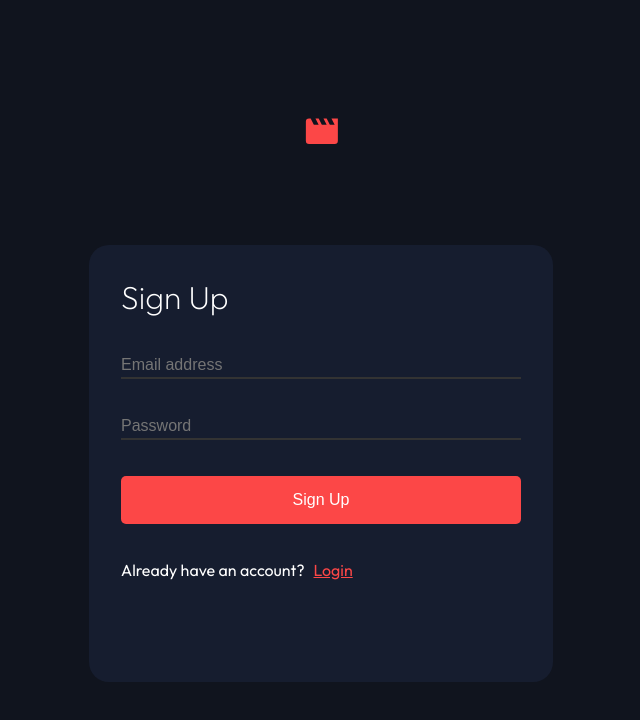
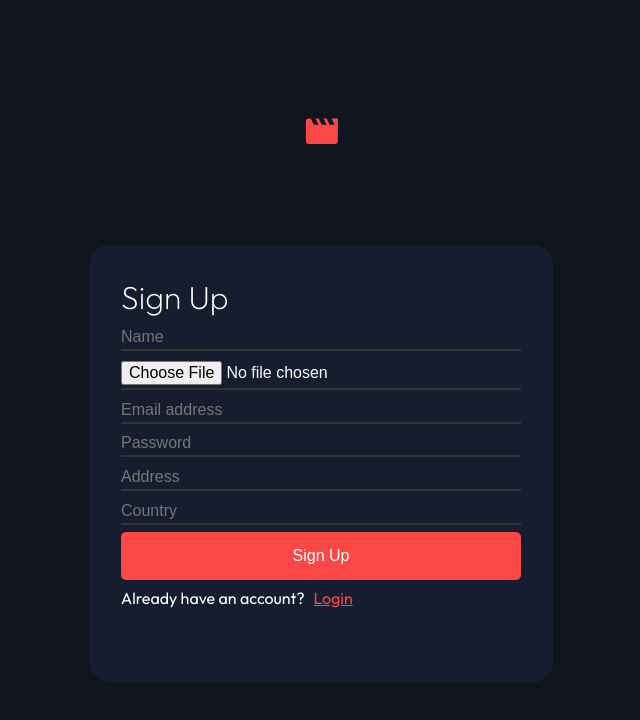
Before and after one commit to Godinhoweverson/entertainment-web-app, a React (Vite) app in the folder entertainment-web-app/: page /signup in a window 1280 px wide. Shown: the top 720 px of the page, without its empty margins (319-959 px from the left). Built offline with nearby package versions, Linux system fonts and the light colour scheme.

Commit message:
Create the logic for profile Db

```diff
--- a/entertainment-web-app/src/components/Profile/Profile.jsx
+++ b/entertainment-web-app/src/components/Profile/Profile.jsx
@@ -1,3 +1,5 @@
+
+
 export default function Profile(){
     return(
         <section>
--- a/entertainment-web-app/src/components/user/SignUp.jsx
+++ b/entertainment-web-app/src/components/user/SignUp.jsx
@@ -2,28 +2,63 @@ import { useState } from "react";
 import { createUserWithEmailAndPassword  } from "firebase/auth";
 import { auth } from '../../firebase';
 import { useNavigate } from "react-router-dom";
-
+import {createUserProfile, uploadProfileImage} from '../../profileDB/profileDb'
 import { Link } from "react-router-dom";
 
 import logo from '../../public/logo.svg'
 
 export default function SignUp(){
-    const [email, setEmail] = useState('');
-    const [password, setPassword] = useState('');
+    const [account, setAccount] = useState({
+        name: '',
+        email: '',
+        password:'',
+        address:'',
+        country:'',
+        photoURL:null
+    });
+
     const navigate = useNavigate();
+
+    const handleChange = (e) => {
+        const {name, value, files} = e.target;
+        if(name === 'photofile'){
+            setAccount((prev) =>({...prev, photofile: files[0]}));
+        } else{
+            setAccount((prev) => ({...prev, [name]:value}));
+        }
+    };
 
     const handleSignUp= async (e) =>{
         e.preventDefault();
-        await createUserWithEmailAndPassword(auth, email, password)
-        .then((userCredential) =>{
+        try{
+
+            const userCredential = await createUserWithEmailAndPassword(
+                auth,
+                account.email,
+                account.password
+            );
             const user = userCredential.user;
-            console.log(user)
+
+            let photoURL = '';
+            if(account.photofile){
+                photoURL = await uploadProfileImage(account.profiFile, user.uid)
+            }
+
+            await createUserProfile({
+                uid:user.uid,
+                email:user.email,
+                name:account.name,
+                photoURL,
+                address:account.address,
+                country: account.country,
+            });
+
+            alert('Sign up successful!')
             navigate('/')
-            alert('Sign up successful!')
-        })
-        .catch((error) => {
+
+        }catch(error){
             alert(error.message);
-        });
+        };
     };
 
     return(
@@ -38,19 +73,53 @@ export default function SignUp(){
                 <h1>Sign Up</h1>
                 <form onSubmit={handleSignUp}>
                     <input
+                        type="text"
+                        name="name"
+                        placeholder="Name"
+                        className="custum-input"
+                        required
+                        onChange={handleChange}
+                        />
+                         <input
+                        type="file"
+                        name="photoFile"
+                        placeholder="Profile photo"
+                        className="custum-input"
+                        required
+                        onChange={handleChange}
+                        />
+                    <input
                         type="email"
+                        name="email"
                         placeholder="Email address"
                         className="custum-input"
                         required
-                        onChange={(e) => setEmail(e.target.value)
-                        }/>
+                        onChange={handleChange}
+                        />
                     <input
                         type="password"
+                        name="password"
                         placeholder="Password"
                         className="custum-input"
                         required
-                        onChange={(e) => setPassword(e.target.value)
-                        }/>
+                        onChange={handleChange}
+                        />
+                    <input
+                        type="text"
+                        name="address"
+                        placeholder="Address"
+                        className="custum-input"
+                        required
+                        onChange={handleChange}
+                        />
+                           <input
+                        type="text"
+                        name="country"
+                        placeholder="Country"
+                        className="custum-input"
+                        required
+                        onChange={handleChange}
+                        />
                     <button type="submit" className="btn-form">Sign Up</button>
                     <p>Already have an account?<Link to="/Login" className="link-paragraph">Login</Link></p>
                 </form>
--- a/entertainment-web-app/src/firebase.js
+++ b/entertainment-web-app/src/firebase.js
@@ -1,6 +1,9 @@
 // Import the functions you need from the SDKs you need
 import { initializeApp } from "firebase/app";
 import { getAuth } from 'firebase/auth';
+import { getStorage } from "firebase/storage";
+import { getFirestore } from "firebase/firestore";
+
 // TODO: Add SDKs for Firebase products that you want to use
 // https://firebase.google.com/docs/web/setup#available-libraries
 
@@ -17,3 +20,4 @@ const firebaseConfig = {
 // Initialize Firebase
 const app = initializeApp(firebaseConfig);
 export const auth = getAuth(app);
+export const db = getFirestore(app);
--- /dev/null
+++ b/entertainment-web-app/src/profileDB/profileDb.js
@@ -0,0 +1,33 @@
+import {doc, setDoc, updateDoc} from 'firebase/firestore'
+import { db } from '../firebase';
+import { getStorage, ref, uploadBytes, getDownloadURL } from "firebase/storage";
+
+export const createUserProfile = async(user) => {
+
+    if(!user || !user.id){
+        console.error('Invalid user object',user);
+        return;
+    }
+
+    const userRef = doc(db, 'users', user.uid);
+    await setDoc(userRef, {
+        name: '',
+        photoURL:'',
+        email: user.email,
+        address:'',
+        country:''
+    });
+};
+
+export const uploadProfileImage = async(file, uid) =>{
+    const storage = getStorage();
+    const storegeRef = ref(storage, `profileImage/${uid}`);
+    await uploadBytes(storegeRef, file);
+    const url = await getDownloadURL(storegeRef);
+    return url;
+}
+
+export const updateUserProfile = async(uid, name, photoURL)=>{
+    const userRef = doc(db, 'users', uid);
+    await updateDoc(userRef,{name, photoURL});
+};
```
